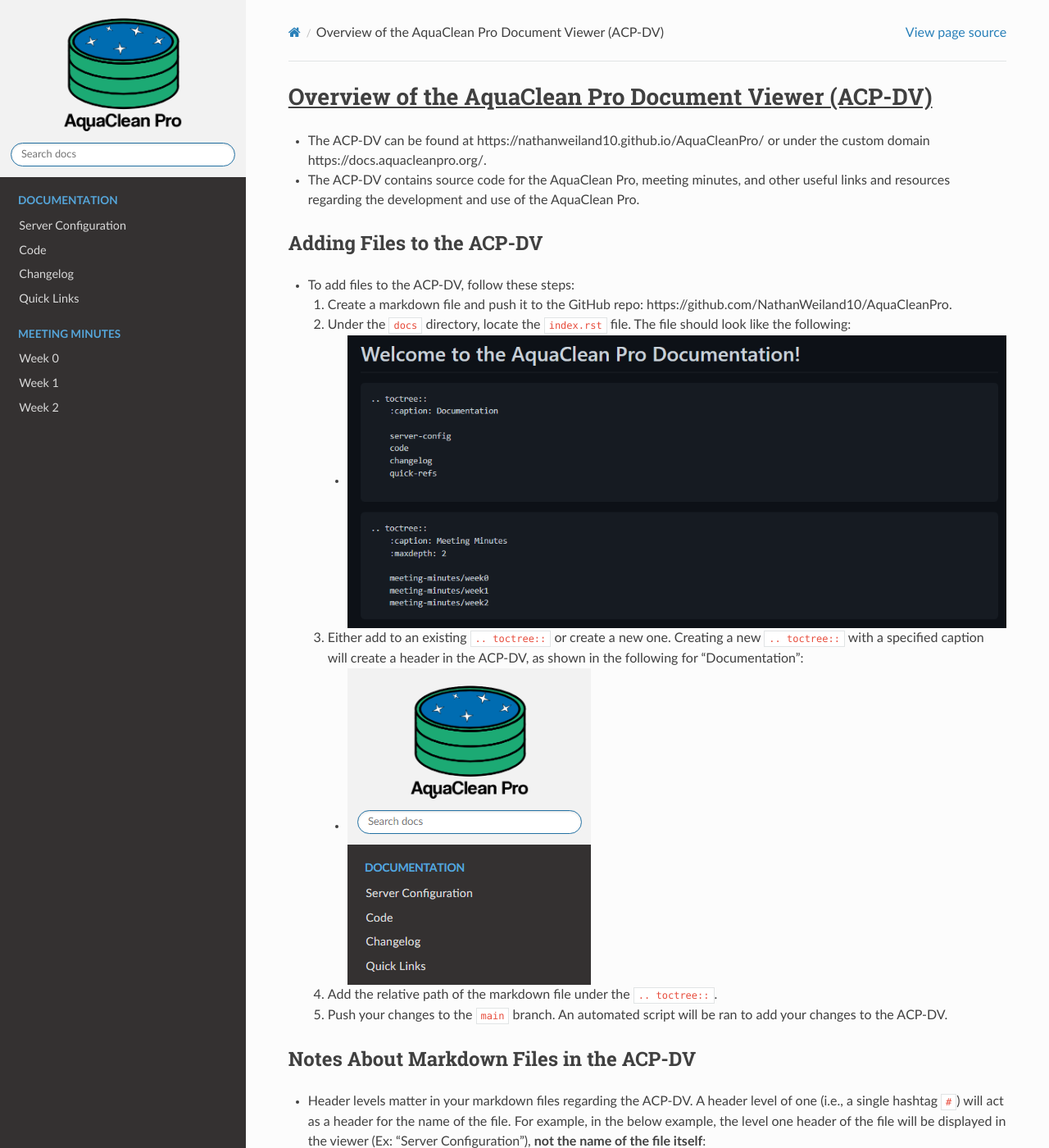
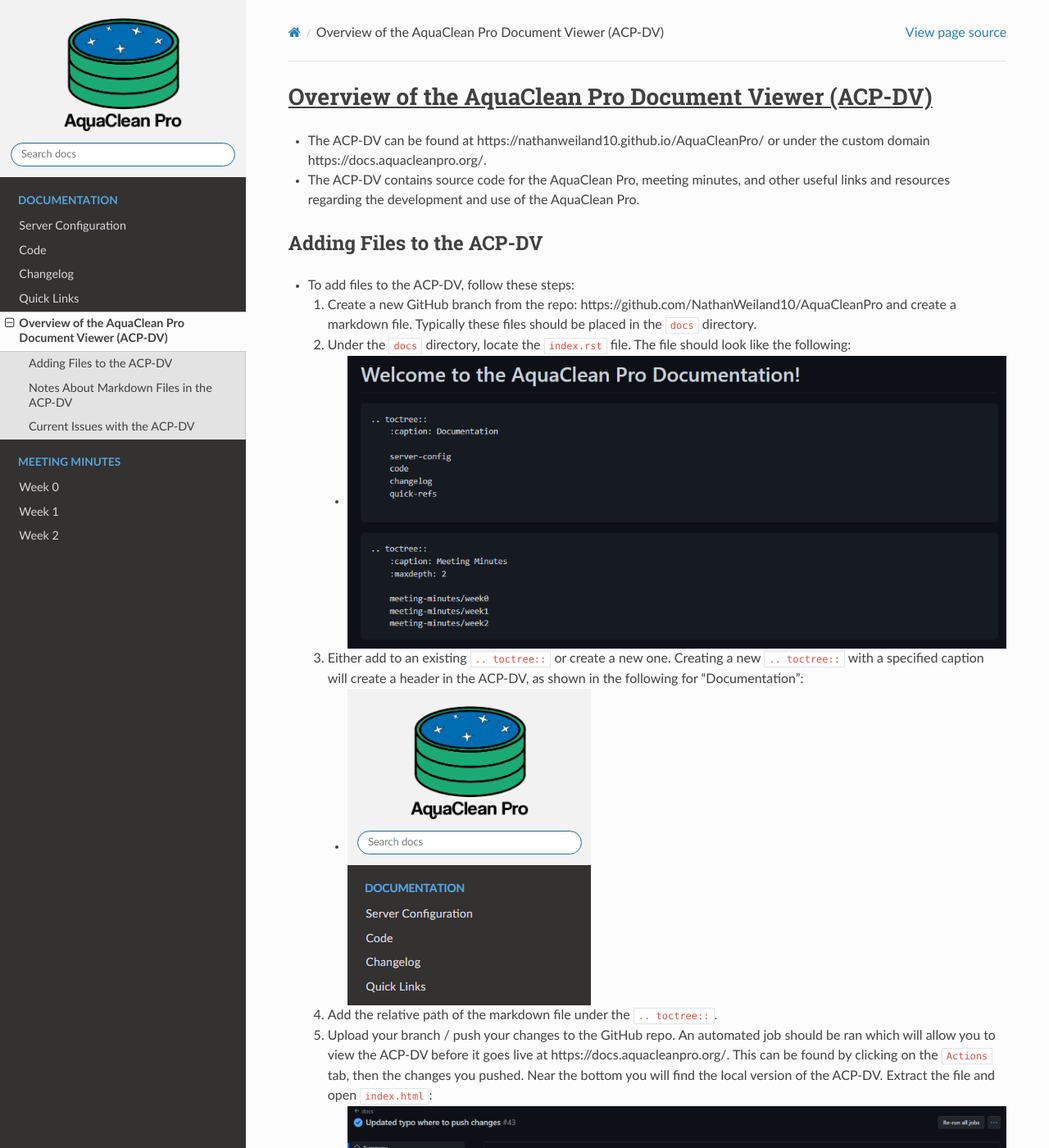
Before and after one commit to NathanWeiland10/AquaCleanPro, a Sphinx documentation site: the page built from docs/docs-viewer/docs-overview.md, in a window 1280 px wide and 1400 px high. Shown: the whole window at 82% size. Built offline with Sphinx 7.4.7 and the Read the Docs theme 2.0.0, drawn with Linux system fonts in a browser that asks for light colours; some of the changed text lies outside the part shown.

Commit message:
Updated ACP-DV documentation

```diff
--- a/docs/docs-viewer/docs-overview.md
+++ b/docs/docs-viewer/docs-overview.md
@@ -4,18 +4,20 @@
 
 ## Adding Files to the ACP-DV
 * To add files to the ACP-DV, follow these steps:
-    1) Create a markdown file and push it to the GitHub repo: https://github.com/NathanWeiland10/AquaCleanPro.
+    1) Create a new GitHub branch from the repo: https://github.com/NathanWeiland10/AquaCleanPro and create a markdown file. Typically these files should be placed in the `docs` directory.
     2) Under the `docs` directory, locate the `index.rst` file. The file should look like the following:
-        * ![Alt text](image.png)
+        * ![index.rst File](rst.png)
     3) Either add to an existing `.. toctree::` or create a new one. Creating a new `.. toctree::` with a specified caption will create a header in the ACP-DV, as shown in the following for "Documentation":
-        * ![Alt text](image-2.png)
+        * ![Tree Header](tree-header.png)
     4) Add the relative path of the markdown file under the `.. toctree::`.
-    5) Push your changes to the `main` branch. An automated script will be ran to add your changes to the ACP-DV.
+    5) Upload your branch / push your changes to the GitHub repo. An automated job should be ran which will allow you to view the ACP-DV before it goes live at https://docs.aquacleanpro.org/. This can be found by clicking on the `Actions` tab, then the changes you pushed. Near the bottom you will find the local version of the ACP-DV. Extract the file and open `index.html`:
+        * ![Local View](local-view.png)
+    6) Push your changes to the `main` branch after you have viewed the local version of the ACP-DV and are satisfied with the changes. An automated script will be ran to add your changes to the live ACP-DV, which can be found at https://docs.aquacleanpro.org/.
 
 ## Notes About Markdown Files in the ACP-DV
 * Header levels matter in your markdown files regarding the ACP-DV. A header level of one (i.e., a single hashtag `#`) will act as a header for the name of the file. For example, in the below example, the level one header of the file will be displayed in the viewer (Ex: "Server Configuration"), **not the name of the file itself**:
-    * ![Alt text](image-2.png)
+    * ![Tree Header](tree-header.png)
 
 ## Current Issues with the ACP-DV
 * When changes are pushed to the `gh-pages` branch, the custom domain of `docs.aquacleanpro.org` is reset and manually needs to be updated in the [GitHub repo](https://github.com/NathanWeiland10/AquaCleanPro) under Setting -> Pages -> Custom domain:
-    * ![Alt text](image-3.png)
+    * ![Custom Domain](custom-domain.png)
--- a/docs/index.rst
+++ b/docs/index.rst
@@ -9,6 +9,7 @@
     code
     changelog
     quick-refs
+    docs-viewer/docs-overview
 
 .. toctree::
     :caption: Meeting Minutes
```
Also changed, not shown: docs/docs-viewer/custom-domain.png (renamed from docs/docs-viewer/image-3.png), docs/docs-viewer/local-view.png (added), docs/docs-viewer/rst.png (renamed from docs/docs-viewer/image.png), docs/docs-viewer/tree-header.png (renamed from docs/docs-viewer/image-2.png).
